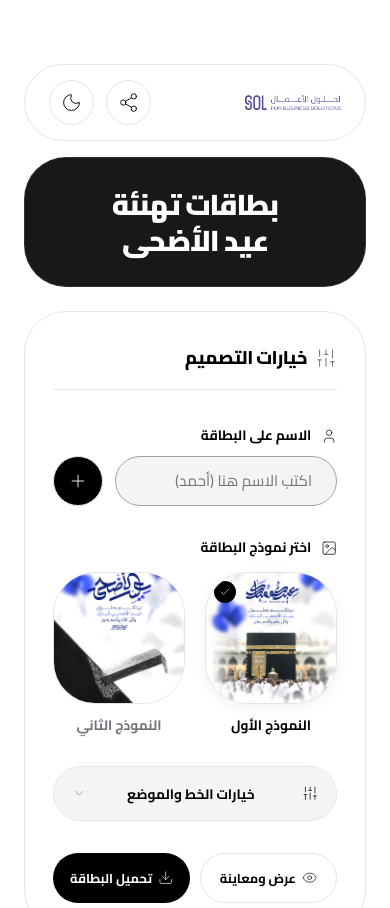
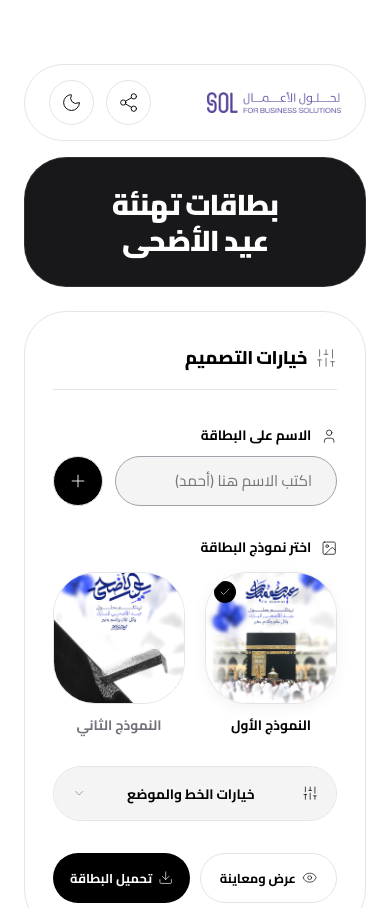
Before and after one commit to hazemalderay1-pixel/quick-card-sol, a plain HTML site: page index.html in a window 390 px wide. Shown: the top 908 px of the page. Drawn offline with nearby package versions, Linux system fonts and the light colour scheme.

Commit message:
Scale up logo height to 26px/21px (0.6 scale)

```diff
--- a/style.css
+++ b/style.css
@@ -914,7 +914,7 @@ body.dark-mode .btn-delete-name:hover {
 }
 
 .nav-logo {
-    height: 18px; /* تم تصغير الشعار ليكون بارتفاع 18px */
+    height: 26px; /* تم تعديل الارتفاع ليكون بارتفاع 26px */
     width: auto;
     display: block;
 }
@@ -957,7 +957,7 @@ body.dark-mode .nav-logo {
         margin-bottom: 1rem;
     }
     .nav-logo {
-        height: 15px; /* تم تصغير الشعار ليكون بارتفاع 15px في الموبايل */
+        height: 21px; /* تم تعديل الارتفاع ليكون بارتفاع 21px في الموبايل */
     }
     .nav-btn {
         width: 45px; /* كبرنا الزر بنسبة 25% في الموبايل */
```
